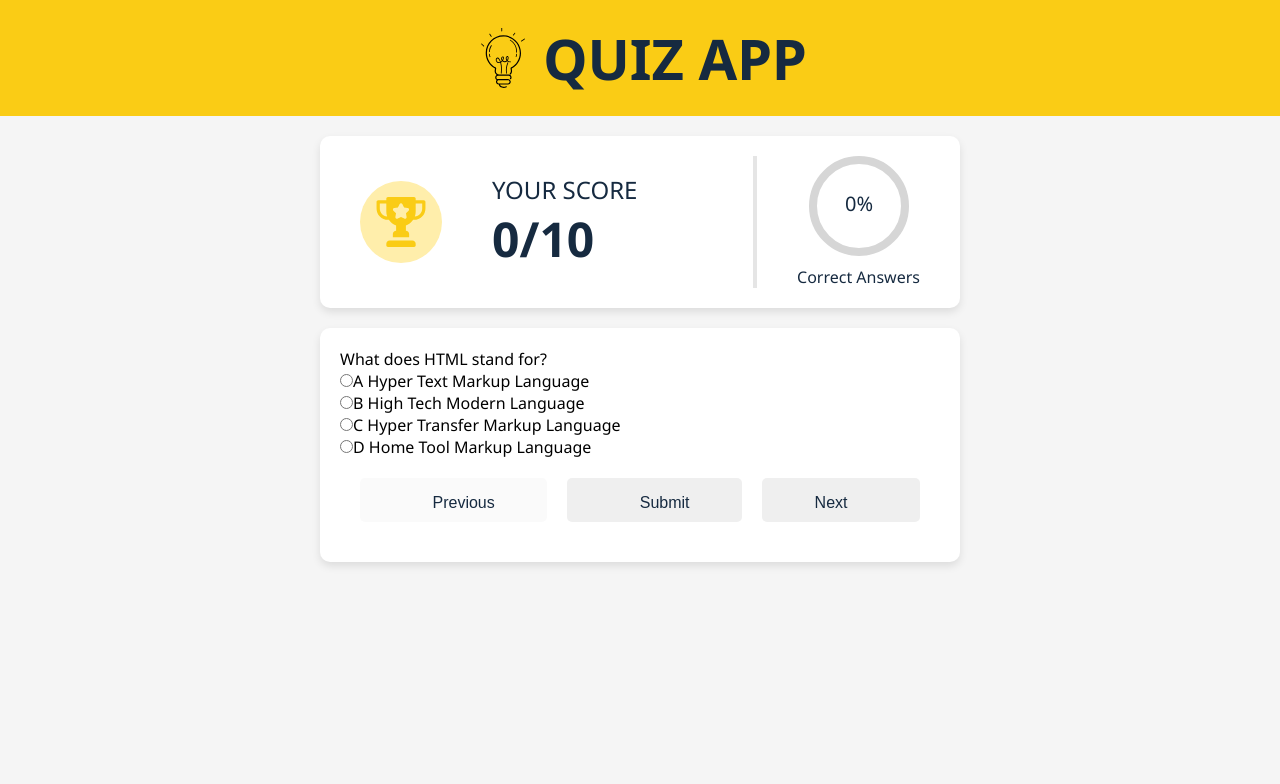
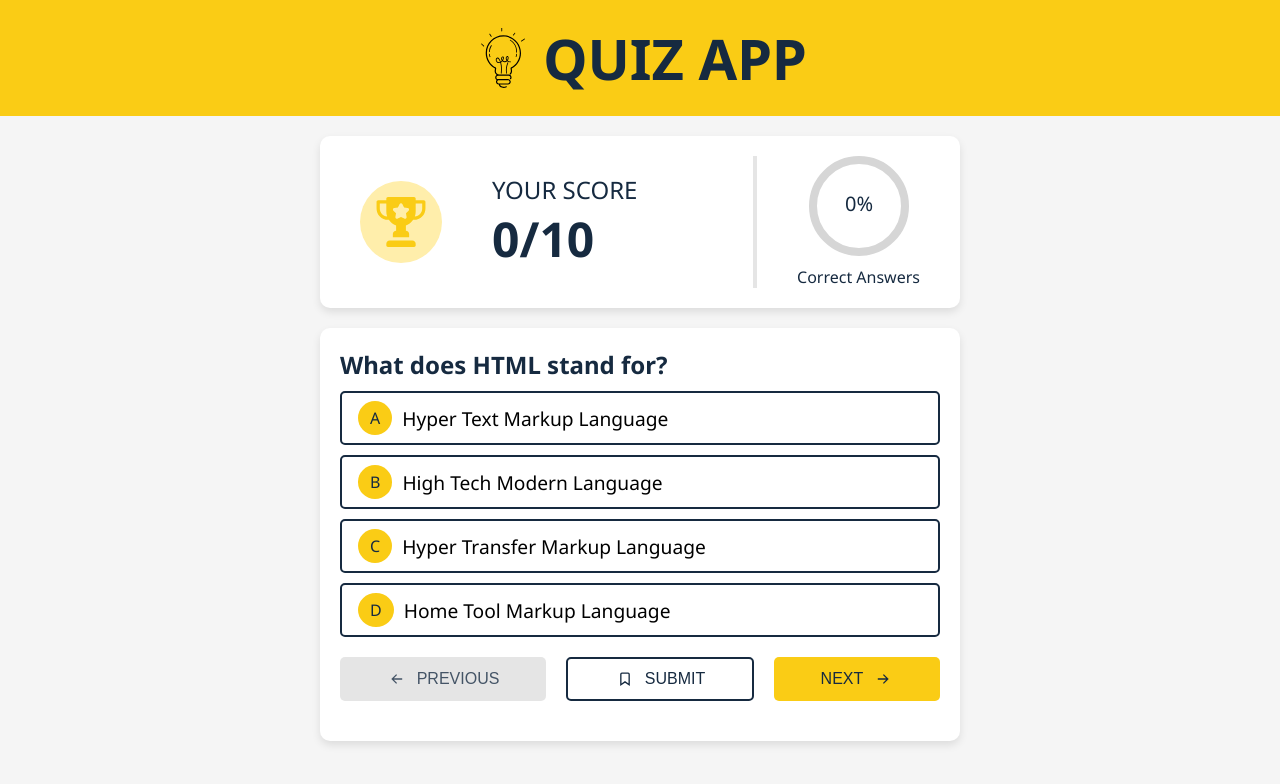
Before and after one commit to sahilkhan-777/quiz-app, a React (Vite) app: page / in a window 1280 px wide. Shown: the top 784 px of the page. Built offline with nearby package versions, Linux system fonts and the light colour scheme.

Commit message:
Add styles to the quiz component
Highlight all wrong answers as red and correct answer as green when selecting and submitting option

```diff
--- a/src/App.css
+++ b/src/App.css
@@ -29,22 +29,7 @@
     height: 60px;
 }
 
-.quiz{
-    width: auto;
-    padding: 20px;
-    background-color: #a7e3ff;
-    height: 100vh;
-}
 
-.option.correct{
-    background-color: #4CAF50;
-    color: white;
-}
-
-.option.incorrect{
-    background-color: #f44336;
-    color: white;
-}
 
 /* Score Component */
 .score{
@@ -120,27 +105,121 @@
     border-radius: 10px;
     box-shadow: 0 4px 8px rgba(0, 0, 0, 0.1);
     height: auto;
+    padding: 20px;
+}
+
+.quiz input[type="radio"]{
+    display: none;
+}
+
+.quiz input[type="radio"]:checked + label{
+    background-color: #ffe476;
+    color: var(--secondary-color);
+    border-color: var(--primary-color);
+}
+
+.quiz .option-label{
+    display: flex;
+    align-items: center;
+    gap: 10px;
+    padding: 8px 16px;
+    border: 2px solid var(--secondary-color);
+    font-size: 1.2rem;
+    border-radius: 5px;
+    margin-bottom: 10px;
+    cursor: pointer;
+    transition: background-color 0.3s, color 0.3s;
+}
+
+.quiz .option-label span{
+    font-size: 1rem;
+    color: var(--secondary-color);
+    background-color: var(--primary-color);
+    padding: 6px 12px;
+    border-radius: 50%;
+}
+
+.quiz .question{
+    margin-bottom: 10px;
+    font-size: 1.5rem;
+    font-weight: bold;
+    color: var(--secondary-color);
+}
+
+.quiz .option-label.correct{
+    background-color: #85e788;
+    border-color: #2c882f;
+}
+
+.quiz .option-label.incorrect{
+    background-color: #e9837c;
+    border-color: #d32f2f;
 }
 
 
 .quiz .btn-group{
     display: flex;
     justify-content: space-between;
-    padding: 20px;
+    margin: 20px 0;
     gap: 20px;
 }
 
 .quiz button{
     padding: 10px 20px;
     flex-grow: 1;
+    display: flex;
+    justify-content: center;
+    align-items: center;
+    gap: 10px;
     border: none;
     border-radius: 5px;
     color: var(--secondary-color);
     font-size: 1rem;
     cursor: pointer;
+    text-transform: uppercase;
+}
+
+.quiz button:disabled{
+    cursor: not-allowed;
+    opacity: 0.8;
 }
 
 .quiz button svg{
     width: 20px;
     height: 20px;
 }
+
+.quiz button svg path{
+    stroke: var(--secondary-color);
+    stroke-width: 1.6;
+}
+
+.quiz .prev-btn{
+    background-color: #dfdfdf;
+}
+
+.quiz .prev-btn:hover{
+    background-color: #bdbdbd;
+    color: var(--secondary-color);
+}
+
+.quiz .next-btn{
+    background-color: var(--primary-color);
+    color: var(--secondary-color);
+}
+
+.quiz .next-btn:hover{
+    background-color: #fa8f15;
+}
+
+.quiz .submit-btn{
+    background-color: #fff;
+    color: var(--secondary-color);
+    border: 2px solid var(--secondary-color);
+}
+
+.quiz .submit-btn:hover, .quiz .submit-btn:hover svg path{
+    background-color: #2c882f;
+    color: #fff;
+    stroke: #fff;
+}
```
